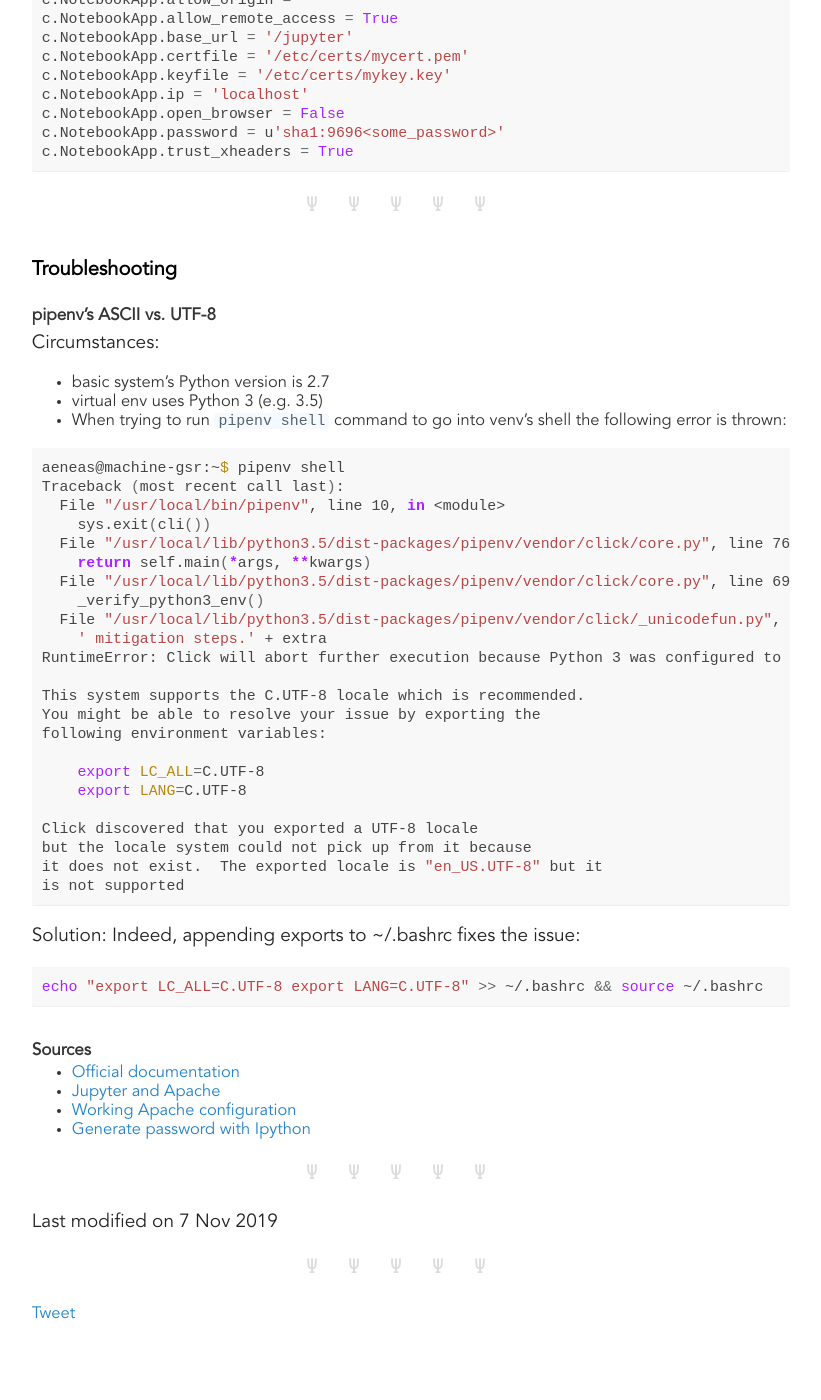
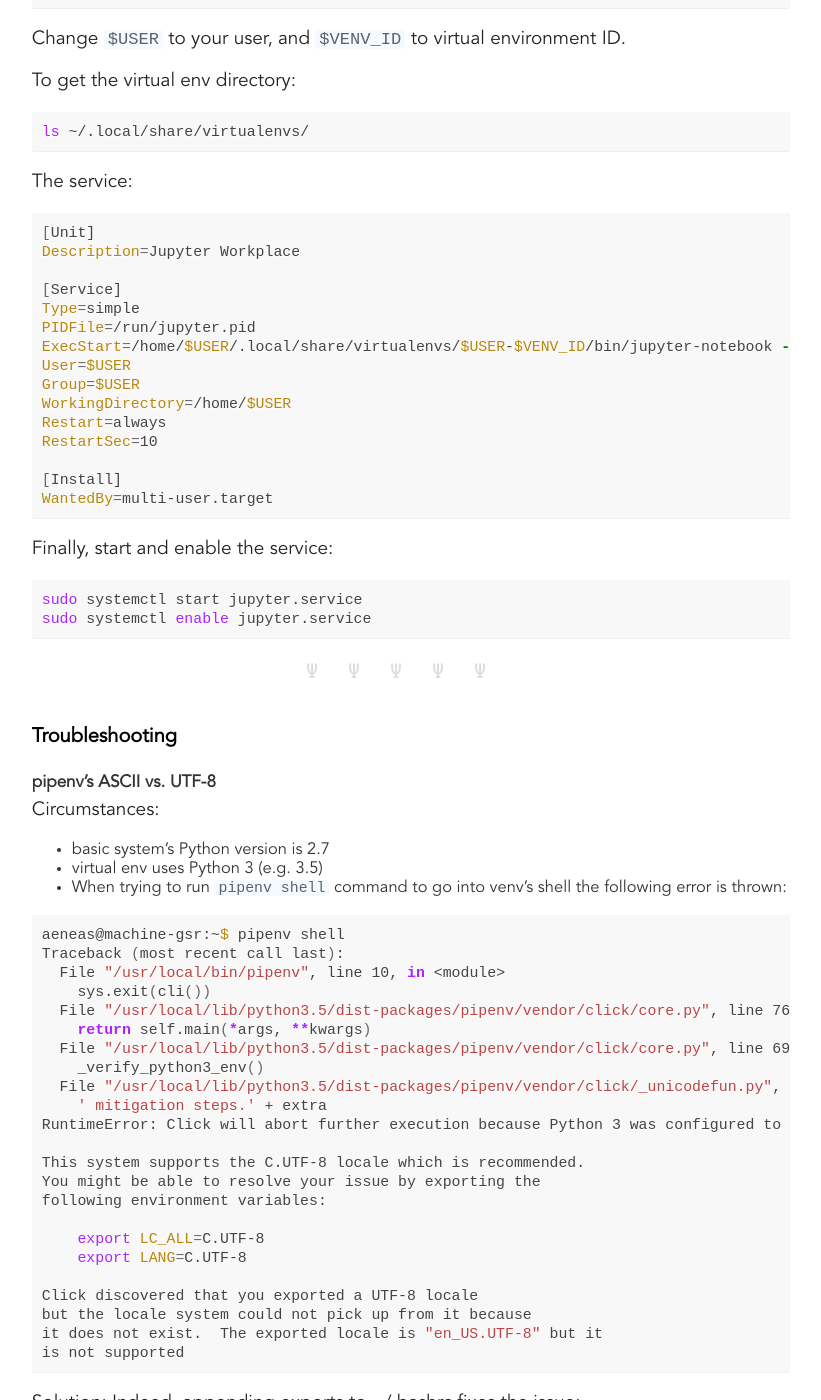
Before and after one commit to mikbuch/mikbuch.github.io, a Jekyll site: the page built from _posts/2019-05-22-Jupyter-Notebook-OpenStack.md, in a window 1280 px wide and 1400 px high, scrolled down 4947 px. Shown: the whole window, without its empty margins (229-1050 px from the left). Built offline with Jekyll 4.4.1, drawn with Linux system fonts in a browser that asks for light colours; comment, search, counter and statistics services are not loaded; before the commit the page ends 6279 px from its top, so only the background shows below that; some of the changed text lies outside the part shown.

Commit message:
Run Jupyter as service

````diff
--- a/_posts/2019-05-22-Jupyter-Notebook-OpenStack.md
+++ b/_posts/2019-05-22-Jupyter-Notebook-OpenStack.md
@@ -218,19 +218,44 @@ c.NotebookApp.password = u'sha1:bcd259ccf...<your hashed password here>'
 c.NotebookApp.trust_xheaders = True
 ```
 
-***
+### Run as a service
 
-In order to debug the notebook, running on port 80 as root, use the following config:
-```python
-c.NotebookApp.allow_origin = '*'
-c.NotebookApp.allow_remote_access = True
-c.NotebookApp.base_url = '/jupyter'
-c.NotebookApp.certfile = '/etc/certs/mycert.pem'
-c.NotebookApp.keyfile = '/etc/certs/mykey.key'
-c.NotebookApp.ip = 'localhost'
-c.NotebookApp.open_browser = False
-c.NotebookApp.password = u'sha1:9696<some_password>'
-c.NotebookApp.trust_xheaders = True
+Create the file with service:
+```bash
+vim /etc/systemd/system/jupyter.service
+```
+
+Change `$USER` to your user, and `$VENV_ID` to virtual environment ID.
+
+To get the virtual env directory:
+```bash
+ls ~/.local/share/virtualenvs/
+```
+
+The service:
+
+```bash
+[Unit]
+Description=Jupyter Workplace
+
+[Service]
+Type=simple
+PIDFile=/run/jupyter.pid
+ExecStart=/home/$USER/.local/share/virtualenvs/$USER-$VENV_ID/bin/jupyter-notebook --config=/home/$USER/.jupyter/jupyter_notebook_config.py
+User=$USER
+Group=$USER
+WorkingDirectory=/home/$USER
+Restart=always
+RestartSec=10
+
+[Install]
+WantedBy=multi-user.target
+```
+
+Finally, start and enable the service:
+```bash
+sudo systemctl start jupyter.service
+sudo systemctl enable jupyter.service
 ```
 
 ***
@@ -276,6 +301,24 @@ Indeed, appending exports to ~/.bashrc fixes the issue:
 echo "export LC_ALL=C.UTF-8 export LANG=C.UTF-8" >> ~/.bashrc && source ~/.bashrc
 ```
 
+### Debugging as root at port 80
+
+In order to debug the notebook, running on port 80 as root, use the following config:
+```python
+c.NotebookApp.allow_origin = '*'
+c.NotebookApp.allow_remote_access = True
+c.NotebookApp.base_url = '/jupyter'
+c.NotebookApp.certfile = '/etc/certs/mycert.pem'
+c.NotebookApp.keyfile = '/etc/certs/mykey.key'
+c.NotebookApp.ip = 'localhost'
+c.NotebookApp.open_browser = False
+c.NotebookApp.password = u'sha1:9696<some_password>'
+c.NotebookApp.trust_xheaders = True
+```
+
+***
+
+
 ### Sources
 
  * [Official documentation](https://jupyter-notebook.readthedocs.io/en/stable/public_server.html#using-lets-encrypt)
@@ -285,4 +328,4 @@ echo "export LC_ALL=C.UTF-8 export LANG=C.UTF-8" >> ~/.bashrc && source ~/.bashr
 
 ***
 
-Last modified on 7 Nov 2019
+Last modified on 12 Nov 2019
````
